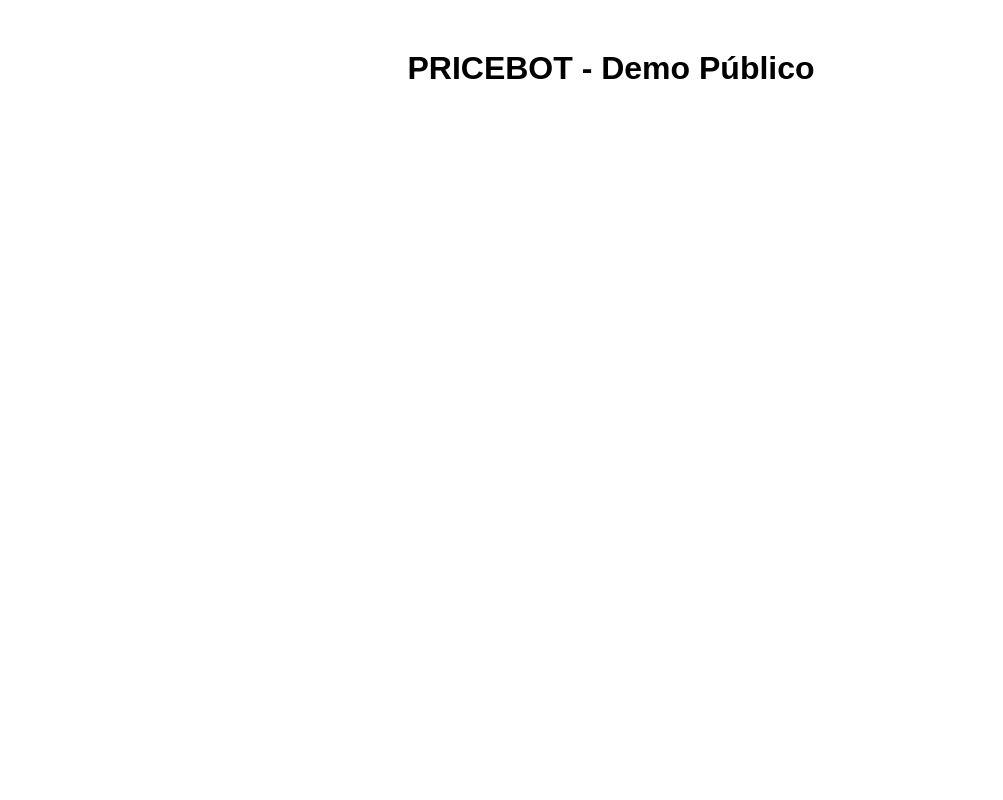
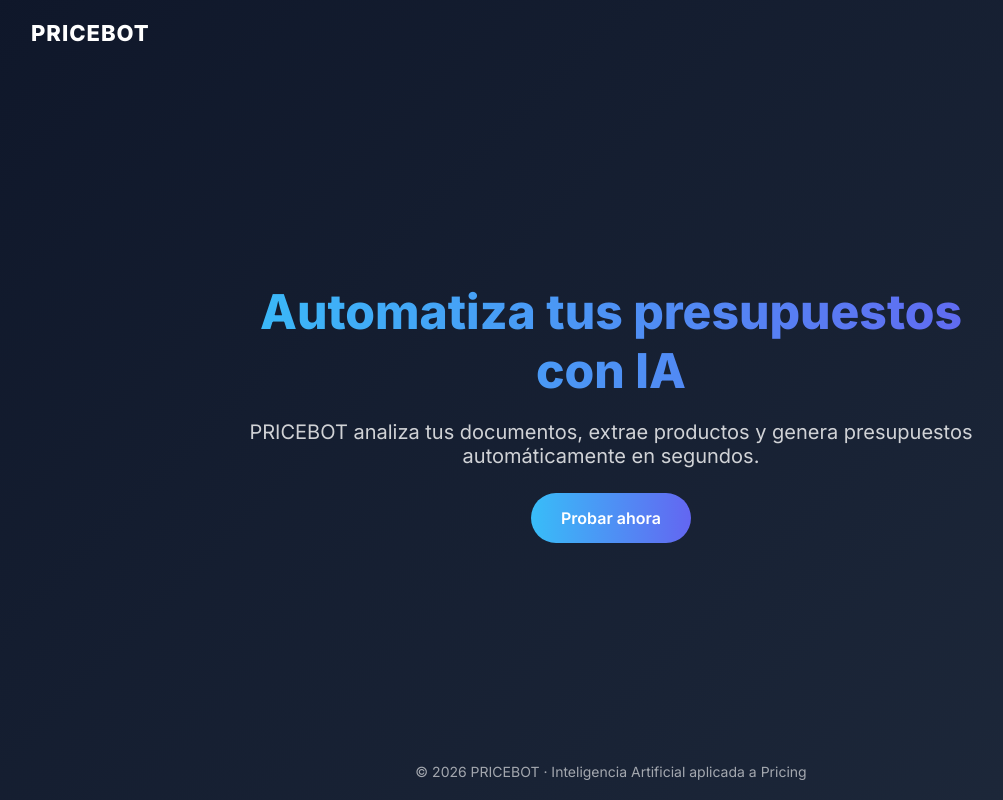
Before and after one commit to kelvinmendez12/pricebot, a plain HTML site: page index.html in a window 1280 px wide. Shown: the whole page, without its empty margins (29-1032 px from the left). Drawn offline with nearby package versions, Linux system fonts and the light colour scheme.

Commit message:
Add files via upload

```diff
--- a/index.html
+++ b/index.html
@@ -2,22 +2,97 @@
 <html lang="es">
 <head>
   <meta charset="UTF-8">
-  <title>PRICEBOT</title>
+  <meta name="viewport" content="width=device-width, initial-scale=1.0">
+  <title>PRICEBOT | Automatización Inteligente</title>
 
   <script src="https://www.gstatic.com/dialogflow-console/fast/messenger/bootstrap.js?v=1"></script>
 
+  <link href="https://fonts.googleapis.com/css2?family=Inter:wght@400;600;800&display=swap" rel="stylesheet">
+
   <style>
+    * {
+      margin: 0;
+      padding: 0;
+      box-sizing: border-box;
+    }
+
     body {
-      margin: 0;
-      font-family: Arial, sans-serif;
+      font-family: 'Inter', sans-serif;
+      background: linear-gradient(135deg, #0f172a, #1e293b);
+      color: white;
+      min-height: 100vh;
+      display: flex;
+      flex-direction: column;
+    }
+
+    header {
+      padding: 20px 60px;
+      display: flex;
+      justify-content: space-between;
+      align-items: center;
+    }
+
+    .logo {
+      font-weight: 800;
+      font-size: 22px;
+      letter-spacing: 1px;
+    }
+
+    .hero {
+      flex: 1;
+      display: flex;
+      justify-content: center;
+      align-items: center;
+      text-align: center;
+      padding: 40px;
+    }
+
+    .hero-content {
+      max-width: 800px;
+    }
+
+    .hero h1 {
+      font-size: 48px;
+      margin-bottom: 20px;
+      background: linear-gradient(90deg, #38bdf8, #6366f1);
+      -webkit-background-clip: text;
+      -webkit-text-fill-color: transparent;
+    }
+
+    .hero p {
+      font-size: 20px;
+      opacity: 0.8;
+      margin-bottom: 40px;
+    }
+
+    .cta-button {
+      background: linear-gradient(90deg, #38bdf8, #6366f1);
+      padding: 15px 30px;
+      border-radius: 50px;
+      text-decoration: none;
+      color: white;
+      font-weight: 600;
+      transition: 0.3s ease;
+    }
+
+    .cta-button:hover {
+      transform: scale(1.05);
+      box-shadow: 0 10px 30px rgba(99, 102, 241, 0.4);
+    }
+
+    footer {
+      text-align: center;
+      padding: 20px;
+      font-size: 14px;
+      opacity: 0.6;
     }
 
     df-messenger {
       --df-messenger-bot-message: #f3f4f6;
-      --df-messenger-button-titlebar-color: #1f2937;
+      --df-messenger-button-titlebar-color: #6366f1;
       --df-messenger-chat-background-color: #ffffff;
       --df-messenger-font-color: #000000;
-      --df-messenger-send-icon: #1f2937;
+      --df-messenger-send-icon: #6366f1;
       position: fixed;
       bottom: 16px;
       right: 16px;
@@ -27,14 +102,29 @@
 
 <body>
 
-<h1 style="text-align:center; margin-top:50px;">
-  PRICEBOT - Demo Público
-</h1>
+<header>
+  <div class="logo">PRICEBOT</div>
+</header>
+
+<section class="hero">
+  <div class="hero-content">
+    <h1>Automatiza tus presupuestos con IA</h1>
+    <p>
+      PRICEBOT analiza tus documentos, extrae productos y genera presupuestos
+      automáticamente en segundos.
+    </p>
+    <a href="#" class="cta-button" onclick="document.querySelector('df-messenger').shadowRoot.querySelector('df-messenger-chat').openChat()">Probar ahora</a>
+  </div>
+</section>
+
+<footer>
+  © 2026 PRICEBOT · Inteligencia Artificial aplicada a Pricing
+</footer>
 
 <df-messenger
   intent="WELCOME"
   chat-title="PRICEBOT"
-  agent-id="1ba68937-0682-439c-9230-2c14468648c8"
+  agent-id="PON_AQUI_TU_AGENT_ID"
   language-code="es"
 ></df-messenger>
 
```
